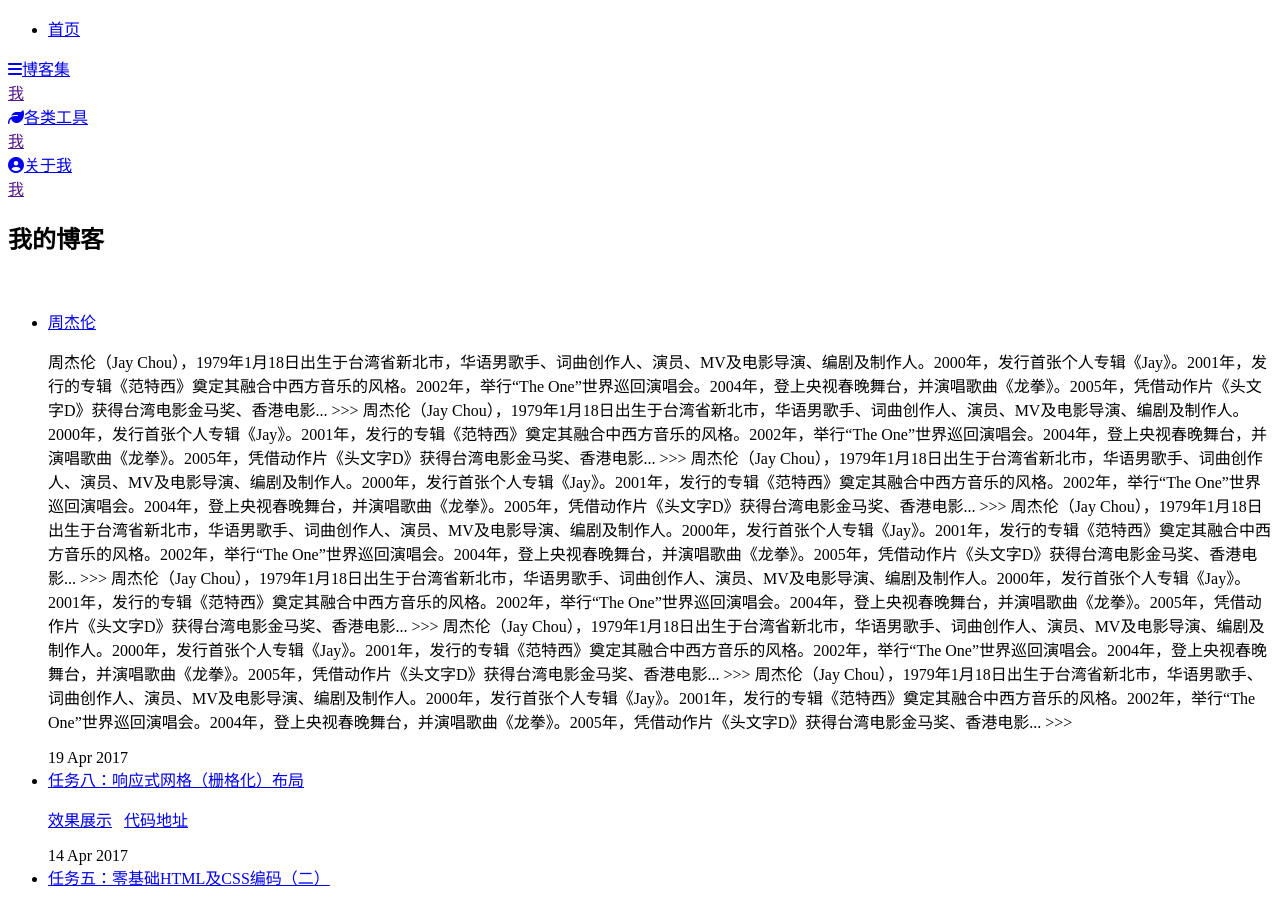
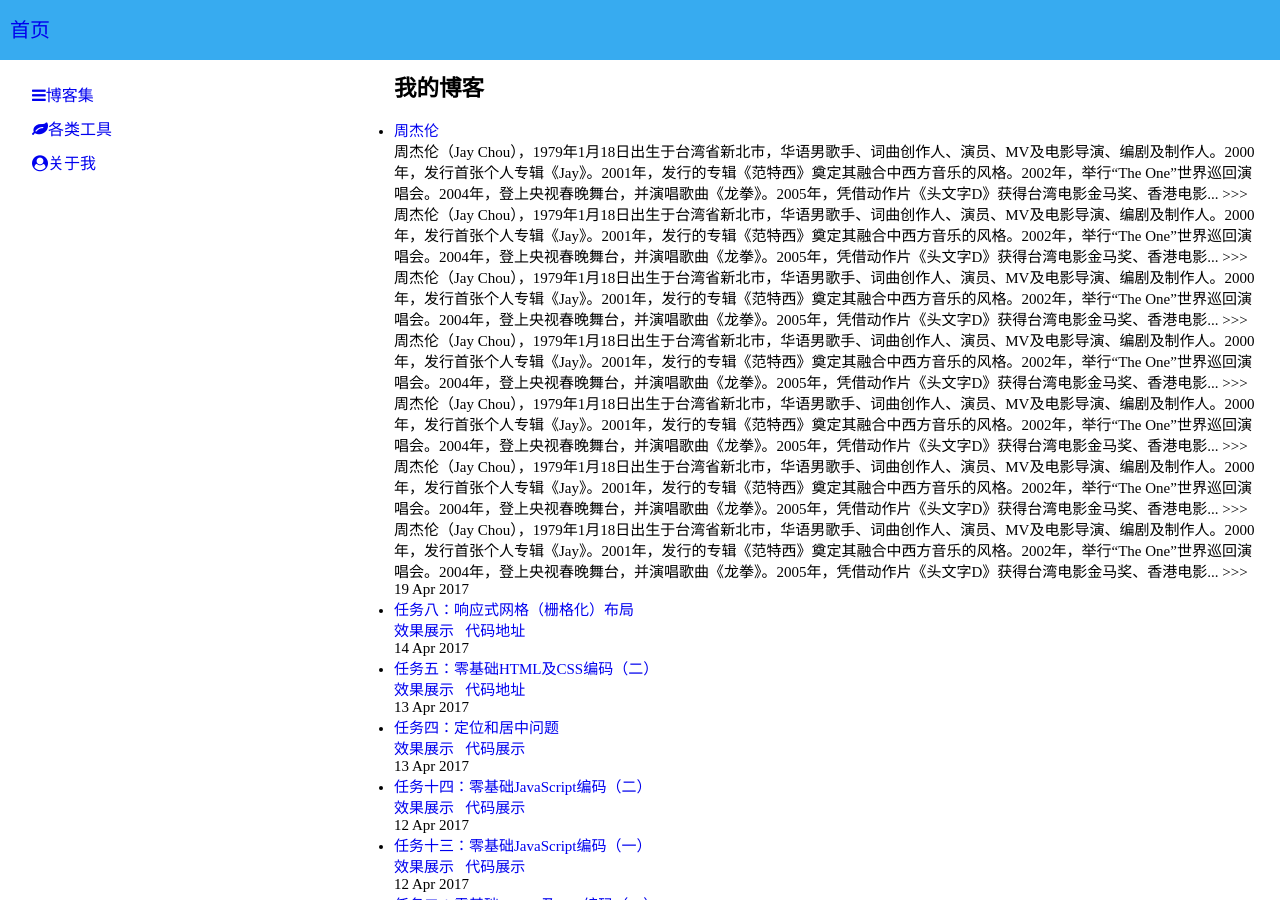
Before and after one commit to CNzhangheng/jekyll_demo, a Jekyll site: the page built from index.html, in a window 1280 px wide and 900 px high. Built offline with Jekyll 4.4.1, drawn with Linux system fonts in a browser that asks for light colours; nearby versions of some CDN libraries; library files that are not in the unit come from our copies.

Commit message:
Update default.html

```diff
--- a/_layouts/default.html
+++ b/_layouts/default.html
@@ -4,8 +4,8 @@
     <meta charset="UTF-8">
     <title>Title</title>
     <meta name="viewport" content="width=device-width, initial-scale=1"/>
-    <link rel="stylesheet" href="{{BASE-PATH}}/https://cnzhangheng.github.io/jekyll_demo/css/font-awesome-4.7.0/css/font-awesome.min.css">
-    <link rel="stylesheet" href="{{BASE-PATH}}/https://cnzhangheng.github.io/jekyll_demo/css/layout.css">
+    <link rel="stylesheet" href="https://cnzhangheng.github.io/jekyll_demo/css/font-awesome-4.7.0/css/font-awesome.min.css">
+    <link rel="stylesheet" href="https://cnzhangheng.github.io/jekyll_demo/css/layout.css">
 </head>
 <body>
 {% include header.html %}
```
